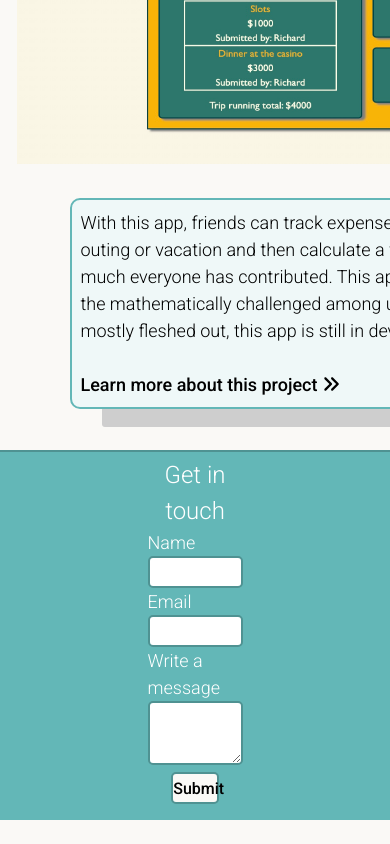
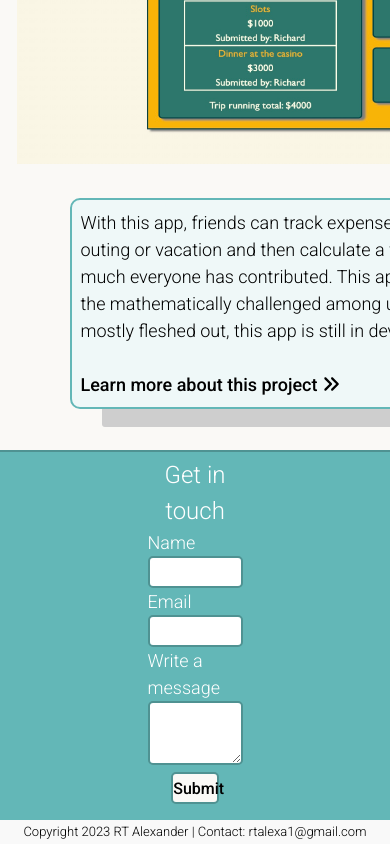
Before and after one commit to rtalexa1/portfolio, a Vue app: page / in a window 390 px wide. Shown: the part 1595-2439 px from the top of the page. Before the commit the page ends 2415 px from the top, so only its background shows below. Built offline with nearby package versions, Linux system fonts and the light colour scheme.

Commit message:
Add footer

```diff
--- a/src/App.vue
+++ b/src/App.vue
@@ -4,6 +4,10 @@
     @deactivate-dark-theme="deactivateDarkTheme"
   />
   <router-view />
+  <footer>
+    <span>Copyright 2023 RT Alexander</span> |
+    <span>Contact: rtalexa1@gmail.com</span>
+  </footer>
 </template>
 
 <script>
@@ -36,6 +40,7 @@ export default {
       const photoContainer = document.getElementById("photo-container");
       photoContainer.style.borderColor = "#376767";
       photoContainer.style.backgroundColor = "#376767";
+      photoContainer.style.filter = "drop-shadow(0 0 4px #faf9f6)";
 
       const aboutMeText = document.getElementById("about-me-text");
       aboutMeText.classList.add("text-dark-theme");
@@ -51,7 +56,7 @@ export default {
     activateProjectsDarkTheme() {
       const title = document.getElementById("projects-title");
       title.style.color = "white";
-      title.style.filter = "(0 0 2px #faf9f6)";
+      title.style.filter = "drop-shadow(0 0 2px #faf9f6)";
 
       const titles = document.getElementsByClassName("project-title");
       for (let i = 0; i < titles.length; i++) {
@@ -161,4 +166,21 @@ h2,
 h3 {
   font-weight: 300;
 }
+
+footer {
+  padding: 2px 10px;
+  background: #f9f9f9;
+  font-size: medium;
+  text-align: center;
+}
+
+@media (max-width: 768px) {
+  body {
+    font-size: medium;
+  }
+
+  footer {
+    font-size: small;
+  }
+}
 </style>
```
